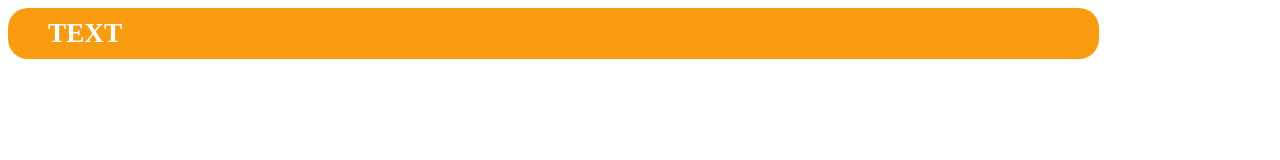
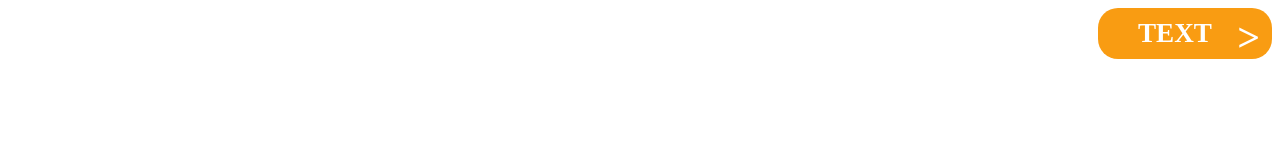
Before and after one commit to elhenro/python-web-content-image-generator, a website: page button.html in a window 1280 px wide. Drawn offline with Linux system fonts and the light colour scheme.

Commit message:
set button alignment

```diff
--- a/button.css
+++ b/button.css
@@ -1,14 +1,32 @@
-h1 {
+.cta {
   background-color: #f99c12;
   color: white;
   padding: 10px;
   padding-left: 40px;
-  padding-right: 40px;
+  padding-right: 60px;
   margin: auto;
   border-radius: 20px;
   display: inline-block;
   font-family: 'Quicksand';
   max-width: 100%;
   width: 80%;
-  font-size: 1.7em;
+  font-size: 1.7rem;
+  float: right;
+  text-align: right;
+  width: auto;
+  z-index: 1;
 }
+.arrow {
+    font-family: 'Quicksand';
+    font-size: 2.5rem;
+    color: white;
+    text-align: right;
+    float: right;
+    display: inline-block;
+    max-width: 100%;
+    position: absolute;
+    width: auto;
+    z-index: 2;
+    right: 20px;
+    top: -13px;
+  }
--- a/button.html
+++ b/button.html
@@ -3,7 +3,8 @@
 <link rel='stylesheet' type='text/css' href='button.css'>
 
 <body>
-  <h1>
+  <h1 class="cta">
     TEXT
   </h1>
+<h1 class="arrow">></h1>
 </body>
```
Also changed, not shown: exp.png.
